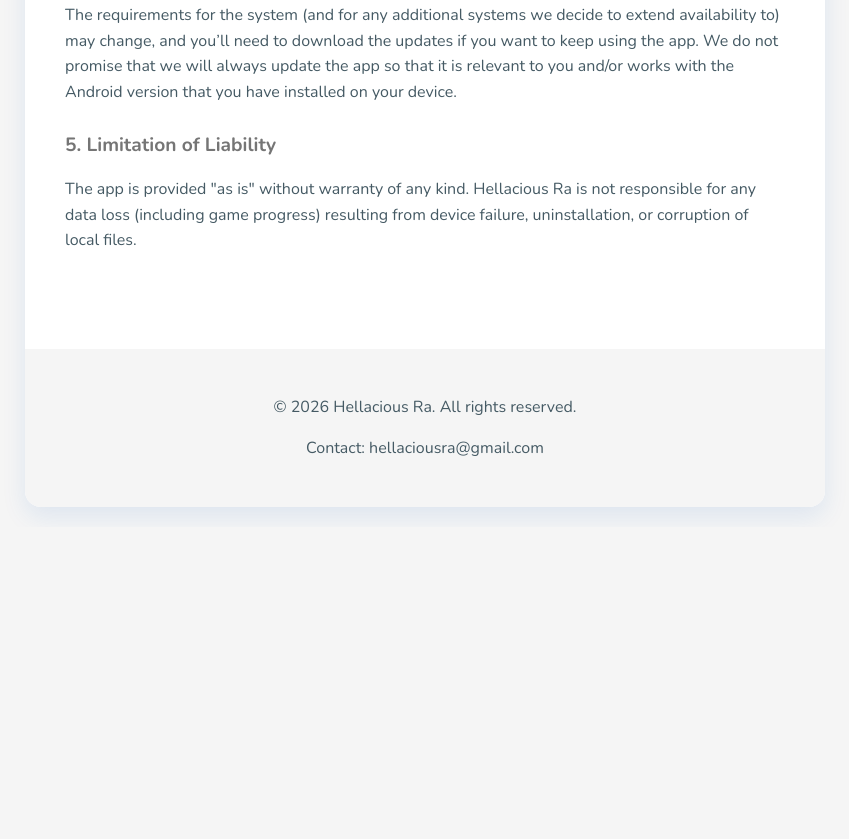
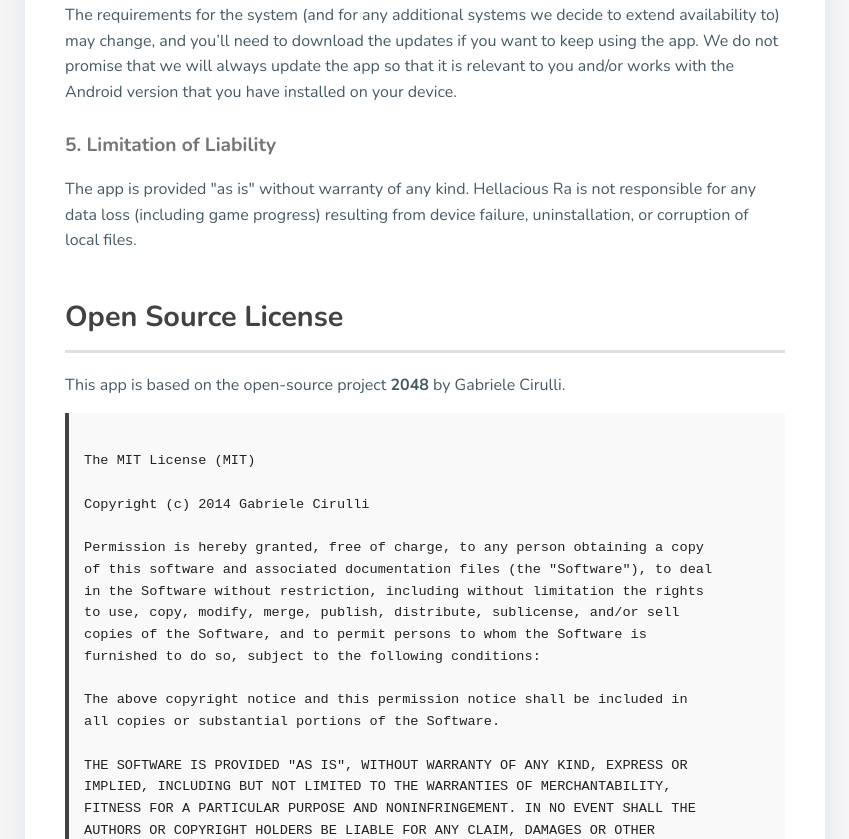
Before and after one commit to hellacious18/hellacious18.github.io, a plain HTML site: page index.html in a window 1280 px wide. Shown: the part 1961-2800 px from the top of the page, without its empty margins (215-1064 px from the left). Before the commit the page ends 2488 px from the top, so only its background shows below. Drawn offline with nearby package versions, Linux system fonts and the light colour scheme.

Commit message:
Add open source license section to index.html
Added open source license information and a new license section to the privacy policy page.

```diff
--- a/index.html
+++ b/index.html
@@ -6,7 +6,6 @@
     <meta name="viewport" content="width=device-width, initial-scale=1.0">
     <title>Privacy Policy & Terms of Use</title>
 
-    <!-- Favicon -->
     <link rel="icon" type="image/x-icon" href="app_icon.ico">
     <link rel="icon" type="image/png" href="app_icon.png">
     <link rel="apple-touch-icon" href="app_icon.png">
@@ -125,7 +124,7 @@
             background: var(--bg-grid);
             padding: 5px;
             border-radius: 50px;
-            max-width: 400px;
+            max-width: 550px;
             margin-left: auto;
             margin-right: auto;
         }
@@ -169,6 +168,16 @@
             text-decoration: underline;
         }
 
+        .license-box {
+            background-color: #f9f9f9;
+            padding: 15px;
+            border-left: 4px solid var(--primary-color);
+            font-family: monospace;
+            font-size: 0.85rem;
+            white-space: pre-wrap;
+            margin-top: 10px;
+        }
+
         @media (max-width: 600px) {
             .content-padding {
                 padding: 20px;
@@ -198,6 +207,7 @@
             <div class="nav-tabs">
                 <a href="#privacy" class="nav-link">Privacy Policy</a>
                 <a href="#terms" class="nav-link">Terms of Use</a>
+                <a href="#license" class="nav-link">License</a>
             </div>
 
             <div id="privacy">
@@ -265,6 +275,38 @@
                     data loss (including game progress) resulting from device failure, uninstallation, or corruption of
                     local files.</p>
             </div>
+
+            <div id="license">
+                <h2>Open Source License</h2>
+                <p>This app is based on the open-source project <strong>2048</strong> by Gabriele Cirulli.</p>
+                <div class="license-box">
+The MIT License (MIT)
+
+Copyright (c) 2014 Gabriele Cirulli
+
+Permission is hereby granted, free of charge, to any person obtaining a copy
+of this software and associated documentation files (the "Software"), to deal
+in the Software without restriction, including without limitation the rights
+to use, copy, modify, merge, publish, distribute, sublicense, and/or sell
+copies of the Software, and to permit persons to whom the Software is
+furnished to do so, subject to the following conditions:
+
+The above copyright notice and this permission notice shall be included in
+all copies or substantial portions of the Software.
+
+THE SOFTWARE IS PROVIDED "AS IS", WITHOUT WARRANTY OF ANY KIND, EXPRESS OR
+IMPLIED, INCLUDING BUT NOT LIMITED TO THE WARRANTIES OF MERCHANTABILITY,
+FITNESS FOR A PARTICULAR PURPOSE AND NONINFRINGEMENT. IN NO EVENT SHALL THE
+AUTHORS OR COPYRIGHT HOLDERS BE LIABLE FOR ANY CLAIM, DAMAGES OR OTHER
+LIABILITY, WHETHER IN AN ACTION OF CONTRACT, TORT OR OTHERWISE, ARISING FROM,
+OUT OF OR IN CONNECTION WITH THE SOFTWARE OR THE USE OR OTHER DEALINGS IN
+THE SOFTWARE.
+                </div>
+                <p style="margin-top: 20px;">
+                    View the original license here:
+                    <a href="https://github.com/gabrielecirulli/2048/blob/master/LICENSE.txt" target="_blank">MIT License - Gabriele Cirulli</a>
+                </p>
+            </div>
         </div>
 
         <footer>
```
